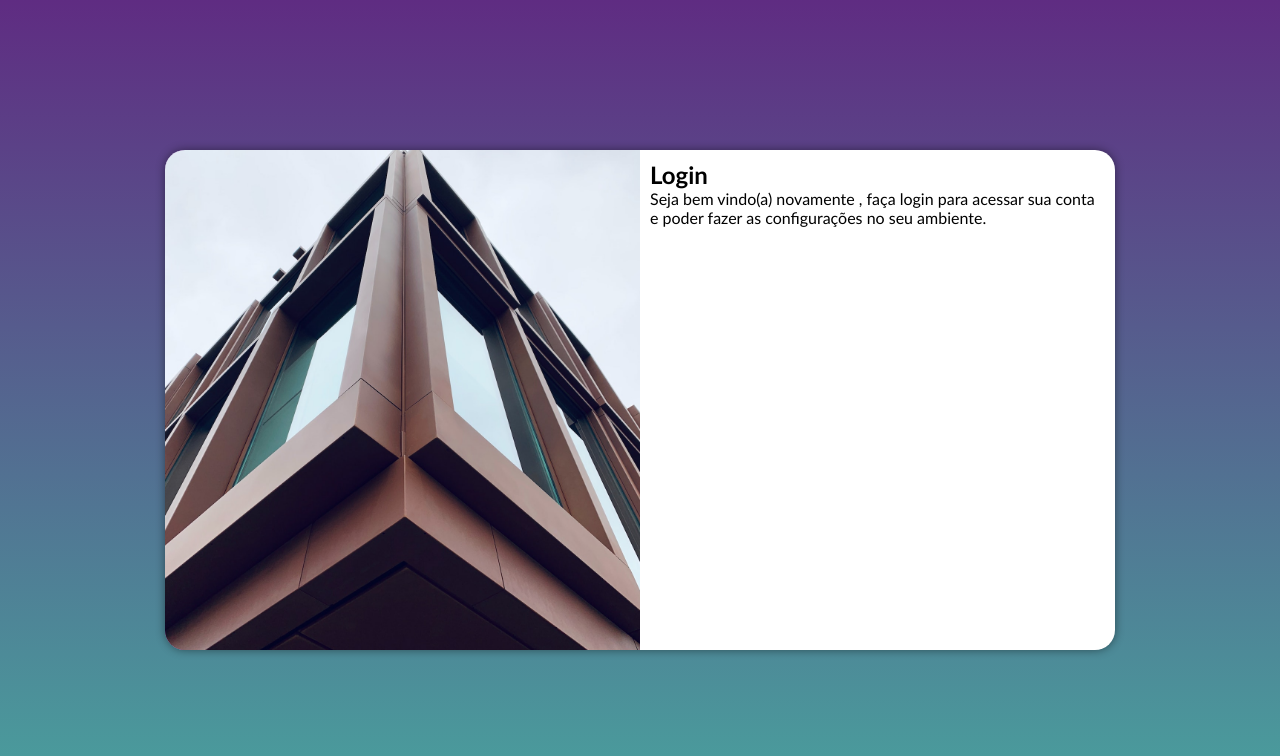
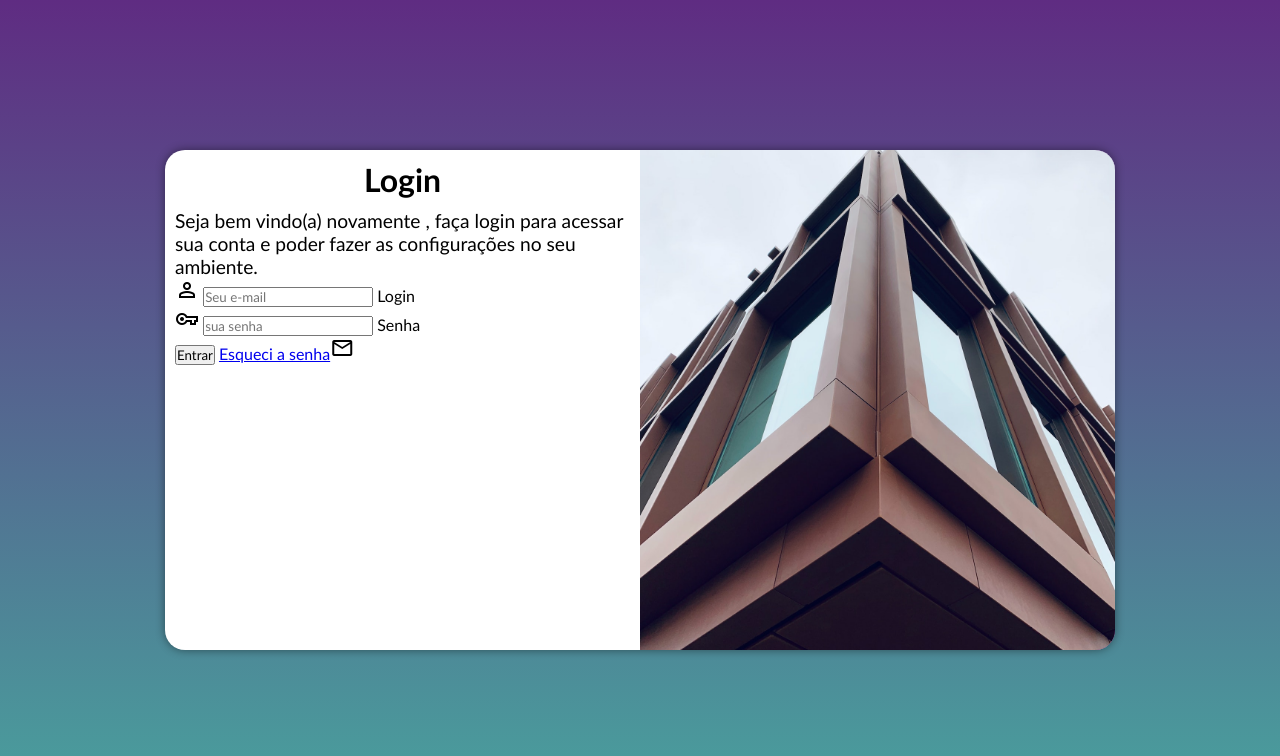
Before and after one commit to VitorMendesGallo/Projeto-Login, a plain HTML site: page index.html in a window 1280 px wide. Drawn offline with nearby package versions, Linux system fonts and the light colour scheme.

Commit message:
Adicionei o formulário

```diff
--- a/estilos/media-queries.css
+++ b/estilos/media-queries.css
@@ -29,13 +29,21 @@
   }
 
   section#login > div#imagem {
-    float: left;
+    float: right;
     width: 50%;
     height: 100%;
   }
 
   section#login > div#formulario {
-    float: right;
+    float: left;
     width: 50%;
   }
+
+  div#formulario > h1 {
+    font-size: 2em;
+  }
+
+  div#formulario > p {
+    font-size: 1.2em;
+  }
 }
--- a/estilos/style.css
+++ b/estilos/style.css
@@ -54,3 +54,12 @@ section#login > div#formulario {
   display: block;
   padding: 10px;
 }
+
+div#formulario > h1 {
+  text-align: center;
+  margin-bottom: 10px ;
+}
+
+div#formulario > p  {
+  font-size: 0.9em;
+}
--- a/index.html
+++ b/index.html
@@ -4,8 +4,12 @@
     <meta charset="UTF-8" />
     <meta name="viewport" content="width=device-width, initial-scale=1.0" />
     <title>Login</title>
+    <link
+      rel="stylesheet"
+      href="https://fonts.googleapis.com/css2?family=Material+Symbols+Outlined:opsz,wght,FILL,GRAD@24,400,1,0"
+    />
     <link rel="stylesheet" href="estilos/style.css" />
-    <link rel="stylesheet" href="estilos/media-queries.css">
+    <link rel="stylesheet" href="estilos/media-queries.css" />
   </head>
   <body>
     <main>
@@ -17,7 +21,38 @@
             Seja bem vindo(a) novamente , faça login para acessar sua conta e
             poder fazer as configurações no seu ambiente.
           </p>
-          <form action="login.php" method="post"></form>
+          <form action="login.php" method="post" autocomplete="on">
+            <div class="campo">
+              <span class="material-symbols-outlined"> person </span>
+              <input
+                type="email"
+                name="login"
+                id="ilogin"
+                placeholder="Seu e-mail"
+                autocomplete="email"
+                required
+                maxlength="30"
+              />
+              <label for="ilogin">Login</label>
+            </div>
+            <div class="campo">
+              <span class="material-symbols-outlined"> vpn_key </span>
+              <input
+                type="password"
+                name="Senha"
+                id="isenha"
+                placeholder="sua senha"
+                autocomplete="current-password"
+                required
+                minlength="8"
+                maxlength="20"
+              />
+              <label for="isenha">Senha</label>
+            </div>
+            <input type="submit" value="Entrar" />
+            <a href="esqueci.html">Esqueci a senha</a
+            ><span class="material-symbols-outlined"> mail </span>
+          </form>
         </div>
       </section>
     </main>
```
